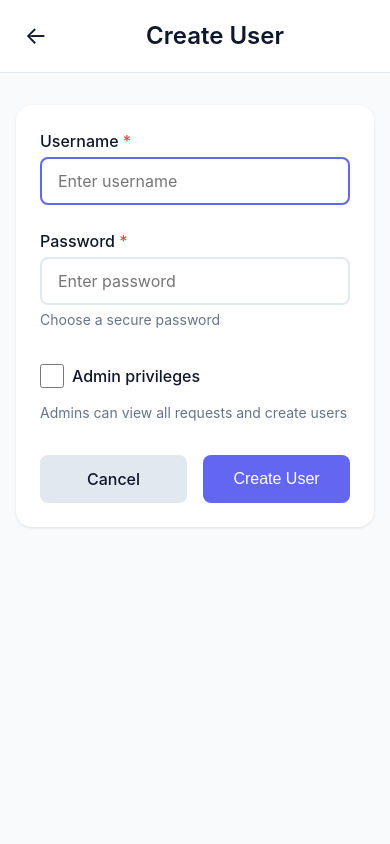
After one commit to slyckmb/jukebox, a Python web app: template app/templates/create_user.html in a window 390 px wide. The commit adds this page. Run offline with Jinja, Linux system fonts and the light colour scheme; the template is opened without the code that fills it, so the values that code supplies are empty.

Commit message:
feat(ux): stage 5 - create user page and component polish
- Migrate create_user route to use render_template
- Create templates/create_user.html with mobile-first design:
  - Sticky header with back button
  - Username field (required, autofocus)
  - Password field (required, secure)
  - Admin checkbox with helper text
  - Form actions: Cancel + Create buttons
  - Accessibility: proper labels, hints

- Create static/css/components.css for shared styles:
  - Page header styles (sticky, border, flex layout)
  - Back button styles (circular, hover state)
  - Form hint styles (small, secondary color)
  - Required field indicator (red asterisk)
  - Form actions layout (flex, gap, full width buttons)
  - Checkbox styles (large, touch-friendly)
  - Form validation states (red/green borders)

- Update base.html to include components.css:
  - Load after base.css, before extra_css
  - Available to all pages

Benefits:
- Eliminates duplicate CSS across pages
- Consistent component styling
- Easier maintenance
- Smaller page-specific CSS blocks

Testing:
- Container rebuilt successfully
- No errors in logs
- Python syntax validated
- Components.css loads correctly
- All templates render without exceptions

Stage 5 Complete ✓
Next: Stage 6 - Final testing and validation

```diff
--- /dev/null
+++ b/app/static/css/components.css
@@ -0,0 +1,89 @@
+/* ============================================================================
+   Jukebox Components CSS - Shared Component Styles
+   ============================================================================ */
+
+/* Page Header Styles (shared across pages) */
+.page-header {
+  position: sticky;
+  top: 0;
+  z-index: 100;
+  background: var(--bg-primary);
+  border-bottom: 1px solid var(--border);
+  padding: var(--spacing-md);
+  display: flex;
+  align-items: center;
+  justify-content: space-between;
+}
+
+.page-header h1 {
+  font-size: var(--font-xl);
+  margin: 0;
+}
+
+.back-button {
+  display: flex;
+  align-items: center;
+  justify-content: center;
+  width: 40px;
+  height: 40px;
+  border-radius: 50%;
+  color: var(--text-primary);
+  font-size: 24px;
+  transition: background 0.2s;
+}
+
+.back-button:hover {
+  background: var(--bg-secondary);
+  color: var(--text-primary);
+}
+
+/* Form Styles (shared) */
+.form-hint {
+  font-size: var(--font-sm);
+  color: var(--text-secondary);
+  margin: var(--spacing-xs) 0 0 0;
+}
+
+.required {
+  color: var(--danger);
+}
+
+.form-actions {
+  display: flex;
+  gap: var(--spacing-md);
+  margin-top: var(--spacing-xl);
+}
+
+.form-actions .btn {
+  flex: 1;
+}
+
+/* Checkbox Styles */
+.checkbox-label {
+  display: flex;
+  align-items: center;
+  gap: var(--spacing-sm);
+  cursor: pointer;
+  margin: 0;
+}
+
+.checkbox-input {
+  width: 24px;
+  height: 24px;
+  cursor: pointer;
+}
+
+.checkbox-text {
+  font-weight: 500;
+  color: var(--text-primary);
+}
+
+/* Form Validation */
+input:invalid:not(:placeholder-shown),
+textarea:invalid:not(:placeholder-shown) {
+  border-color: var(--danger);
+}
+
+input:valid:not(:placeholder-shown) {
+  border-color: var(--success);
+}
--- a/app/templates/base.html
+++ b/app/templates/base.html
@@ -9,6 +9,7 @@
 
   <!-- Preload critical CSS -->
   <link rel="stylesheet" href="{{ url_for('static', filename='css/base.css') }}">
+  <link rel="stylesheet" href="{{ url_for('static', filename='css/components.css') }}">
   {% block extra_css %}{% endblock %}
 </head>
 <body>
--- /dev/null
+++ b/app/templates/create_user.html
@@ -0,0 +1,110 @@
+{% extends "base.html" %}
+
+{% block title %}Create User - Jukebox{% endblock %}
+
+{% block content %}
+<div class="create-user-page">
+  <!-- Header -->
+  <header class="page-header">
+    <a href="{{ url_for('list_requests') }}" class="back-button" aria-label="Back">
+      <span>←</span>
+    </a>
+    <h1>Create User</h1>
+    <div></div>
+  </header>
+
+  <!-- Form -->
+  <div class="container">
+    <form method="POST" class="user-form">
+      <div class="form-group">
+        <label for="username">
+          Username
+          <span class="required">*</span>
+        </label>
+        <input
+          type="text"
+          id="username"
+          name="username"
+          required
+          autofocus
+          autocomplete="off"
+          placeholder="Enter username"
+        >
+      </div>
+
+      <div class="form-group">
+        <label for="password">
+          Password
+          <span class="required">*</span>
+        </label>
+        <input
+          type="password"
+          id="password"
+          name="password"
+          required
+          autocomplete="new-password"
+          placeholder="Enter password"
+        >
+        <p class="form-hint">Choose a secure password</p>
+      </div>
+
+      <div class="form-group">
+        <label class="checkbox-label">
+          <input
+            type="checkbox"
+            name="is_admin"
+            class="checkbox-input"
+          >
+          <span class="checkbox-text">Admin privileges</span>
+        </label>
+        <p class="form-hint">Admins can view all requests and create users</p>
+      </div>
+
+      <div class="form-actions">
+        <a href="{{ url_for('list_requests') }}" class="btn btn-secondary">
+          Cancel
+        </a>
+        <button type="submit" class="btn btn-primary">
+          Create User
+        </button>
+      </div>
+    </form>
+  </div>
+</div>
+{% endblock %}
+
+{% block extra_css %}
+<style>
+.create-user-page {
+  min-height: 100vh;
+  background: var(--bg-secondary);
+}
+
+.user-form {
+  background: var(--bg-primary);
+  border-radius: var(--radius-lg);
+  padding: var(--spacing-lg);
+  margin-top: var(--spacing-md);
+  box-shadow: var(--shadow-sm);
+}
+
+.checkbox-label {
+  display: flex;
+  align-items: center;
+  gap: var(--spacing-sm);
+  cursor: pointer;
+  margin: 0;
+}
+
+.checkbox-input {
+  width: 24px;
+  height: 24px;
+  cursor: pointer;
+}
+
+.checkbox-text {
+  font-weight: 500;
+  color: var(--text-primary);
+}
+</style>
+{% endblock %}
```
Also changed, not shown: app/app.py (+1 -15 lines).
